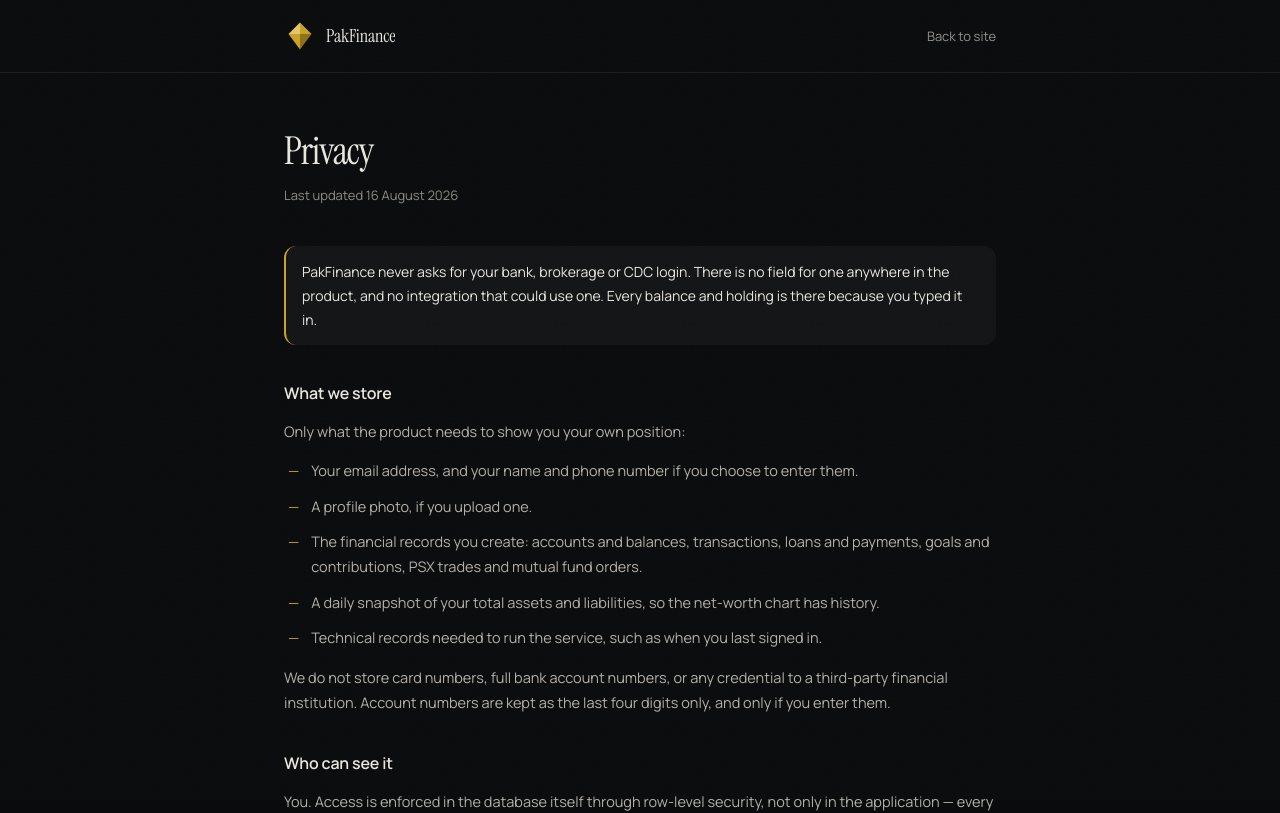
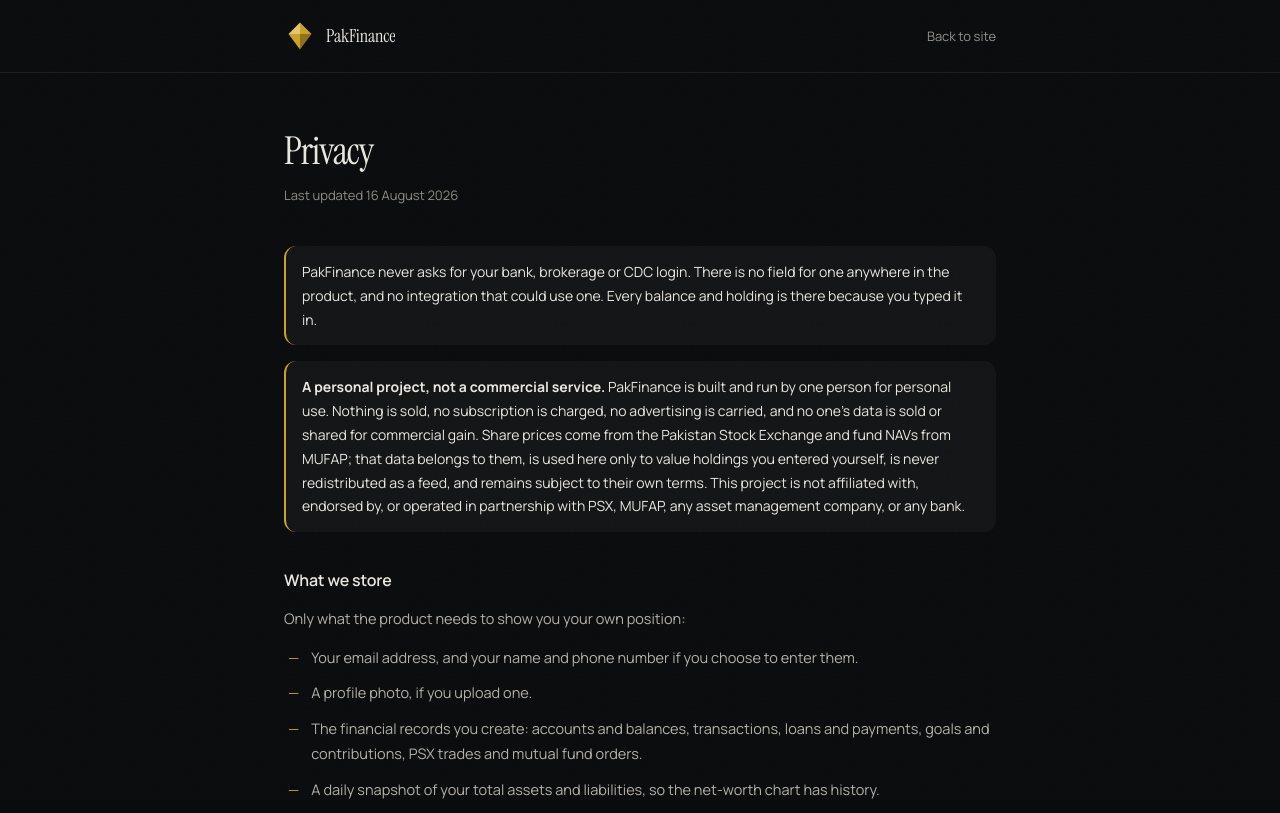
Before and after one commit to ch-harisimran/PakFinance, a Next.js app: page /privacy in a window 1280 px wide. Shown: the top 813 px of the page. Built offline with nearby package versions, Linux system fonts and the light colour scheme; no server answers.

Commit message:
some git structural changes

```diff
--- a/app/(legal)/privacy/page.tsx
+++ b/app/(legal)/privacy/page.tsx
@@ -24,6 +24,23 @@
         field for one anywhere in the product, and no integration that could use
         one. Every balance and holding is there because you typed it in.
       </Callout>
+
+      {/* The same notice that leads the terms page. A reader who arrives here
+          first should learn the non-commercial status without having to go and
+          read the other document. */}
+      <div className="mt-4">
+        <Callout>
+          <strong>A personal project, not a commercial service.</strong> PakFinance
+          is built and run by one person for personal use. Nothing is sold, no
+          subscription is charged, no advertising is carried, and no one&rsquo;s data
+          is sold or shared for commercial gain. Share prices come from the
+          Pakistan Stock Exchange and fund NAVs from MUFAP; that data belongs to
+          them, is used here only to value holdings you entered yourself, is never
+          redistributed as a feed, and remains subject to their own terms. This
+          project is not affiliated with, endorsed by, or operated in partnership
+          with PSX, MUFAP, any asset management company, or any bank.
+        </Callout>
+      </div>
 
       <div className="mt-9">
         <Section heading="What we store">
--- a/app/(legal)/terms/page.tsx
+++ b/app/(legal)/terms/page.tsx
@@ -26,6 +26,23 @@
         recommendation to buy, sell or hold anything. Decisions about your money
         are yours.
       </Callout>
+
+      {/* Second callout, not a subsection: the non-commercial status and the
+          origin of the market data are the two things a reader should not have
+          to scroll to find. Repeated verbatim at the top of the privacy page. */}
+      <div className="mt-4">
+        <Callout>
+          <strong>A personal project, not a commercial service.</strong> PakFinance
+          is built and run by one person for personal use. Nothing is sold, no
+          subscription is charged, no advertising is carried, and no one&rsquo;s data
+          is sold or shared for commercial gain. Share prices come from the
+          Pakistan Stock Exchange and fund NAVs from MUFAP; that data belongs to
+          them, is used here only to value holdings you entered yourself, is never
+          redistributed as a feed, and remains subject to their own terms. This
+          project is not affiliated with, endorsed by, or operated in partnership
+          with PSX, MUFAP, any asset management company, or any bank.
+        </Callout>
+      </div>
 
       <div className="mt-9">
         <Section heading="What the service is">
--- a/components/scenes/Footer.tsx
+++ b/components/scenes/Footer.tsx
@@ -95,10 +95,14 @@
           className="mt-20 flex flex-col gap-4 border-t pt-8 text-[12.5px] sm:flex-row sm:items-center sm:justify-between"
           style={{ borderColor: "var(--border-subtle)", color: "var(--text-faint)" }}
         >
-          <span>© 2026 PakFinance. All rights reserved.</span>
-          <span className="max-w-[52ch] sm:text-right">
-            PakFinance is a personal finance tracking tool and does not provide
-            investment advice.
+          <span>© 2026 PakFinance. A personal project.</span>
+          {/* The non-commercial status and the data's origin belong where every
+              visitor sees them, not only on the legal pages they have to click
+              into. Stated in full at the top of /terms and /privacy. */}
+          <span className="max-w-[62ch] sm:text-right">
+            A personal, non-commercial project — not investment advice, and not
+            affiliated with PSX, MUFAP or any bank. Market data belongs to its
+            sources and is used only to value holdings you enter yourself.
           </span>
         </div>
       </div>
```
